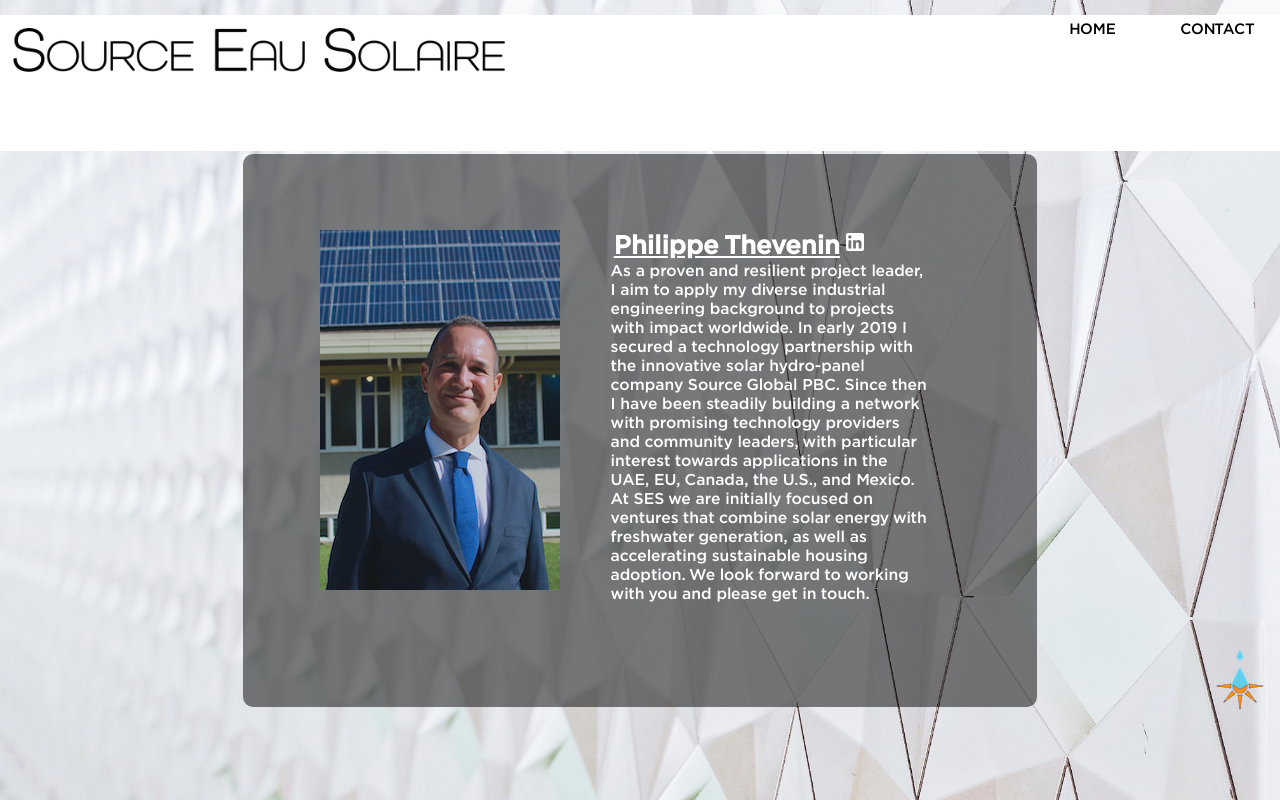
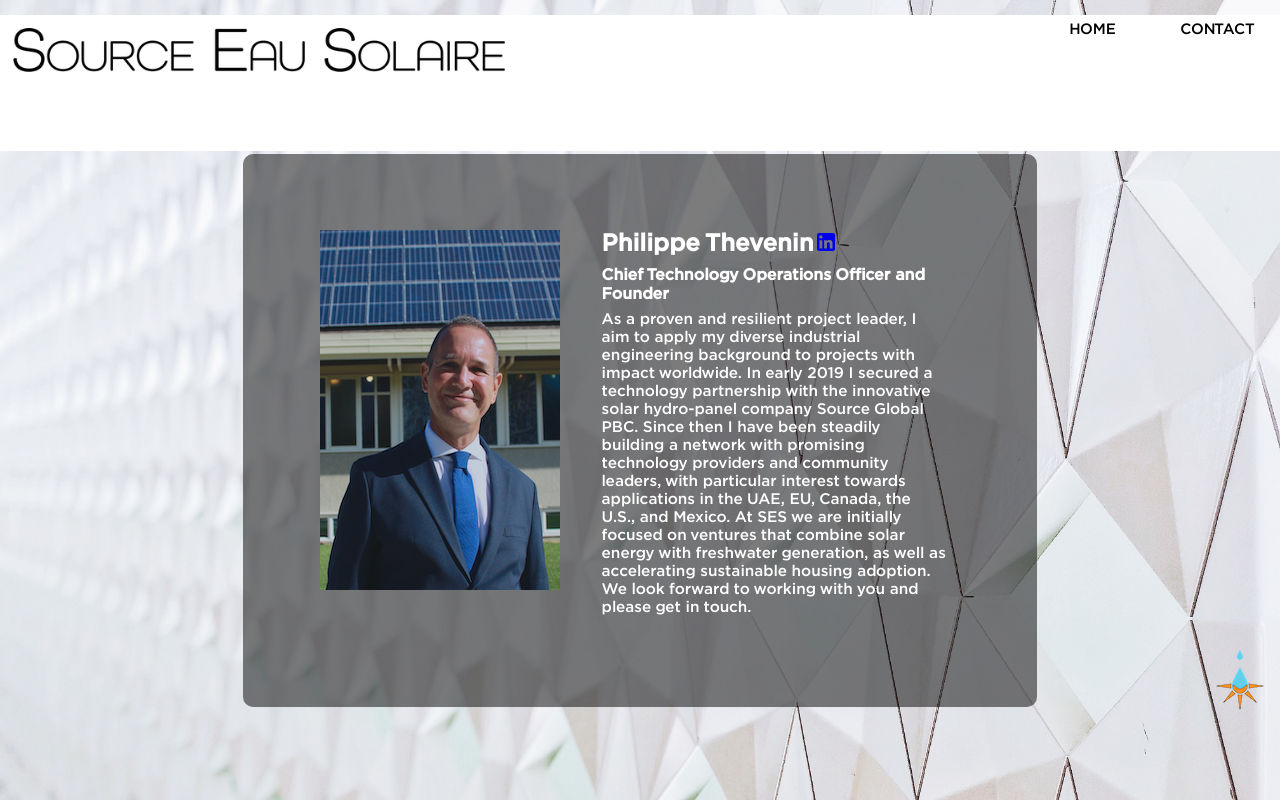
Before and after one commit to simonesquad/ses_2021, a React (Create React App) app: page /about in a window 1280 px wide. Shown: the top 800 px of the page. Built offline with nearby package versions, Linux system fonts and the light colour scheme.

Commit message:
titles added and bio blocks updated

```diff
--- a/src/components/About.js
+++ b/src/components/About.js
@@ -24,6 +24,7 @@
             name='Philippe Thevenin'
             linkedin='https://www.linkedin.com/in/philippemthevenin/'
             profileImg={Philippe}
+            role='Chief Technology Operations Officer and Founder'
             text='As a proven and resilient project leader, I aim to apply my diverse industrial engineering background to projects with impact worldwide. In early 2019 I secured a technology partnership with the innovative solar hydro-panel company Source Global PBC. Since then I have been steadily building a network with promising technology providers and community leaders, with particular interest towards applications in the UAE, EU, Canada, the U.S., and Mexico. At SES we are initially focused on ventures that combine solar energy with freshwater generation, as well as accelerating sustainable housing adoption. We look forward to working with you and please get in touch.'
             backgroundImg={Wave}
             />
@@ -31,6 +32,7 @@
             name='Simone Ballard'
             linkedin='https://www.linkedin.com/in/simoneaballard'
             profileImg={Simone}
+            role='Chief Strategy Officer'
             text='As an environmental science advocate and experienced researcher with an established background from both the U.S. and the Netherlands, I wanted to find an agile platform for driving innovative technology adoption further. I met Philippe in 2019 via mutual connections in the environmental sector and our shared passion for emerging sustainable tech. We shared the vision immediately for combining our expertise to match technologies within communities towards impact. With my industry tested communication skills and an ability to identify promising tech, I am ready for precision project development towards higher impact. We look forward to working with you.'
             backgroundImg={Wave}
             />
--- a/src/components/Bio.js
+++ b/src/components/Bio.js
@@ -2,7 +2,7 @@
 import LinkedInIcon from '@material-ui/icons/LinkedIn';
 import '../styles/Bio.css'
 
-const Bio = ({name, linkedin, profileImg, text, backgroundImg}) => {
+const Bio = ({name, linkedin, profileImg, role, text, backgroundImg}) => {
     return (
         <div className='bio' style={{
             backgroundImage: `url(${backgroundImg})`
@@ -12,8 +12,13 @@
             <img src={profileImg} alt="profile"/>
             </div>
             <div className="text">
-            <a href={linkedin}>{name}</a>
-            <LinkedInIcon />
+                <div className="title">
+                <h2>{name}</h2>
+                <a href={linkedin}>
+                <LinkedInIcon/>
+                </a>
+                </div>
+            <h4>{role}</h4>
             <p>{text}</p>
             </div>
         </div>
--- a/src/styles/Bio.css
+++ b/src/styles/Bio.css
@@ -25,23 +25,19 @@
 }
 .text{
     width: 27vw;
-    height: 25vh;
+    height: 30vh;
     justify-content: center;
-    padding: 0% 5%;
+    padding: 0% 0%;
 }
-.text-name{
+.title{
     display: flex;
-    color: lightblue;
+    margin-bottom: 2%;
 }
-.text>a{
-    padding: 1% 1%;
-    flex: 1;
-    font-size: 2vw;
-    font-weight: bold;
-    color: white;
+.text>h4{
+    margin-bottom: 2%;
 }
 .text>p{
-    font-size: 1.23vw;
+    font-size: 1.2vw;
     color: white;
     align-items: left;
 }
```
